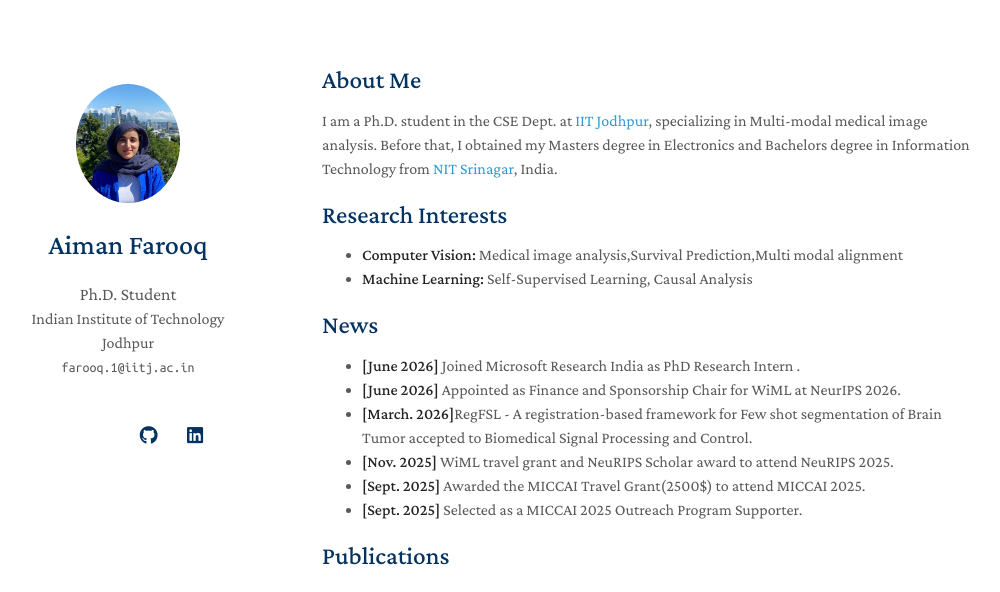
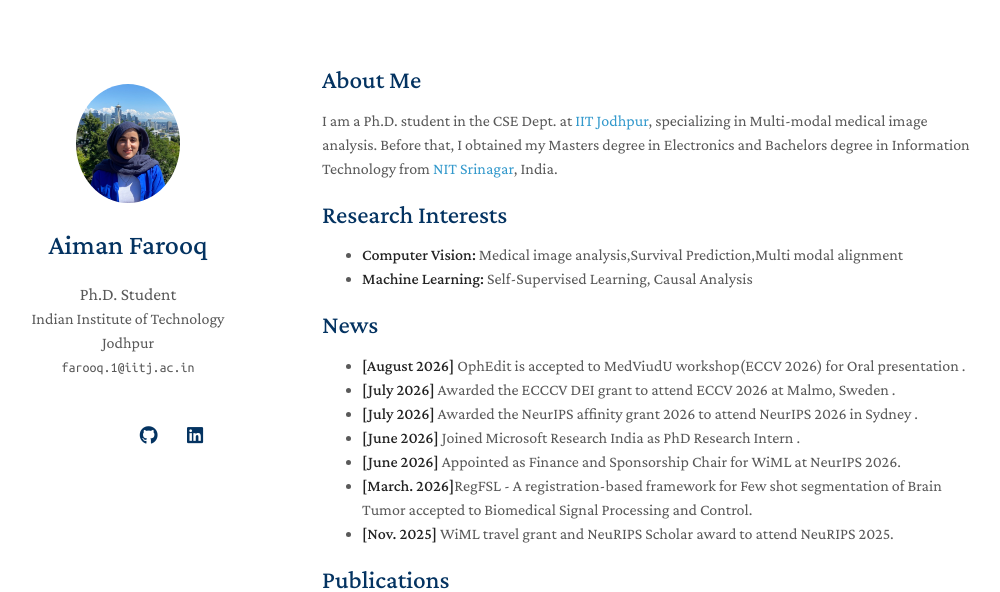
Before and after one commit to aimanfarooqwani/aimanfarooqwani.github.io, a Jekyll site: the page built from index.md, in a window 1280 px wide and 900 px high, cut to the strip 0-592 px from the top of the window. Shown: the whole strip, without its empty margins (148-1148 px from the left). Built offline with Jekyll 4.4.1, drawn with Linux system fonts in a browser that asks for light colours; nearby versions of some CDN libraries; a style sheet for code colours, icons or effects is not loaded; our own code applies the rules of GitHub Pages for plain Markdown files.

Commit message:
Update index.md

```diff
--- a/index.md
+++ b/index.md
@@ -12,12 +12,15 @@ I am a Ph.D. student in the CSE Dept. at <a href="https://www.iitj.ac.in/"> IIT
 - **Machine Learning:** Self-Supervised Learning, Causal Analysis
 
 ## News
+- **[August 2026]** OphEdit is accepted to MedViudU workshop(ECCV 2026) for Oral presentation .
+- **[July 2026]** Awarded the ECCCV DEI grant to attend ECCV 2026 at Malmo, Sweden .
+- **[July 2026]** Awarded the NeurIPS affinity grant 2026 to attend NeurIPS 2026 in Sydney .
 - **[June 2026]** Joined Microsoft Research India as PhD Research Intern .
 - **[June 2026]** Appointed as Finance and Sponsorship Chair for WiML at NeurIPS 2026.
 - **[March. 2026]**RegFSL - A registration-based framework for Few shot segmentation of Brain Tumor accepted to Biomedical Signal Processing and Control.
 - **[Nov. 2025]** WiML travel grant and NeuRIPS Scholar award to attend NeuRIPS 2025.
-- **[Sept. 2025]** Awarded the MICCAI Travel Grant(2500$) to attend MICCAI 2025.
-- **[Sept. 2025]** Selected as a MICCAI 2025 Outreach Program Supporter.
+
+
 
 
 {% include_relative _includes/publications.md %}
```
